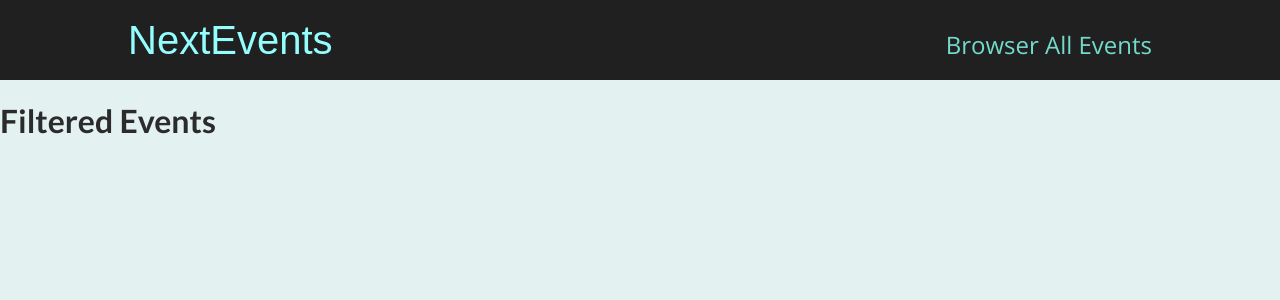
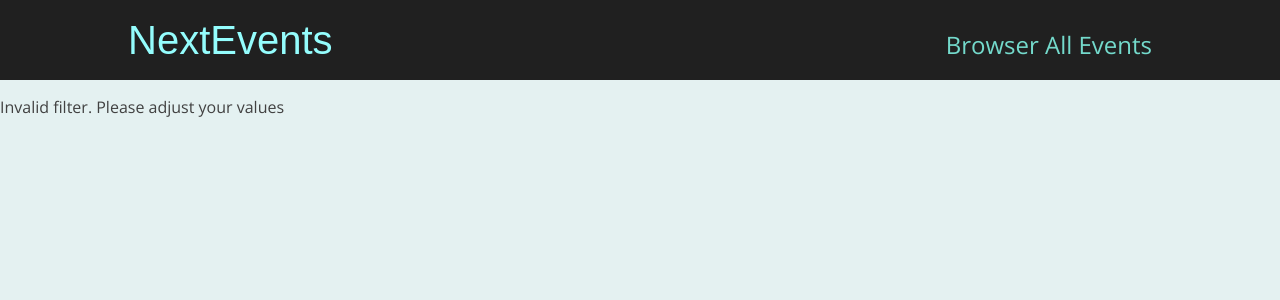
Before and after one commit to gunwoongPark/next-pratice, a Next.js app: page /events in a window 1280 px wide. Shown: the top 300 px of the page. Built offline with nearby package versions, Linux system fonts and the light colour scheme.

Commit message:
필터링 예외처리

```diff
--- a/pages/events/[...slug].tsx
+++ b/pages/events/[...slug].tsx
@@ -1,4 +1,41 @@
+import { useRouter } from "next/router";
+import { getFilteredEvents } from "../../dummy-data";
+
 const FilteredEventsPage = () => {
+  const router = useRouter();
+
+  const filterData = router.query.slug;
+
+  if (!filterData) {
+    return <p className="center">Loading...</p>;
+  }
+
+  const filteredYear = filterData[0];
+  const filteredMonth = filterData[1];
+
+  const numYear = Number(filteredYear);
+  const numMonth = Number(filteredMonth);
+
+  if (
+    isNaN(numYear) ||
+    isNaN(numMonth) ||
+    numYear > 2030 ||
+    numYear < 2021 ||
+    numMonth < 1 ||
+    numMonth > 12
+  ) {
+    return <p>Invalid filter. Please adjust your values</p>;
+  }
+
+  const filteredEvents = getFilteredEvents({
+    year: numYear,
+    month: numMonth,
+  });
+
+  if (!filteredEvents || filteredEvents.length === 0) {
+    return <p>No events found for the chosen filter!</p>;
+  }
+
   return (
     <div>
       <h1>Filtered Events</h1>
```
